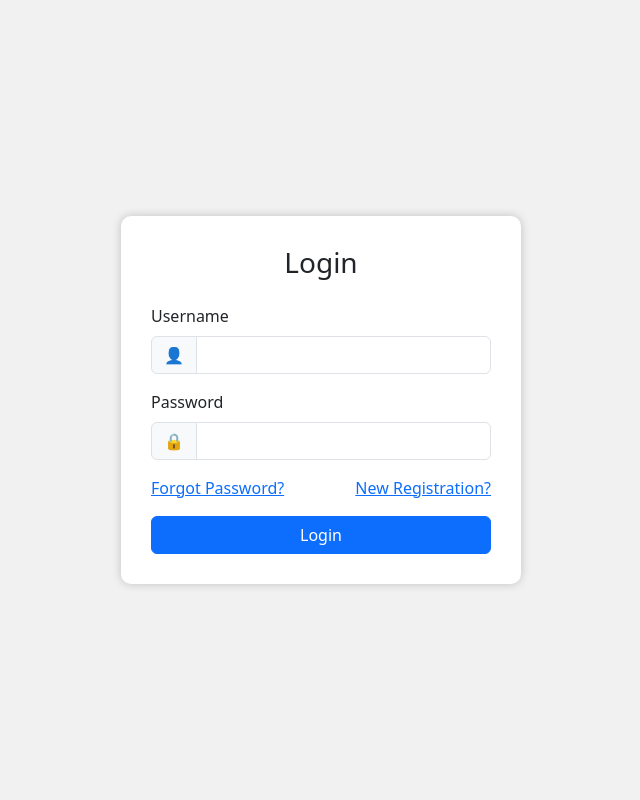
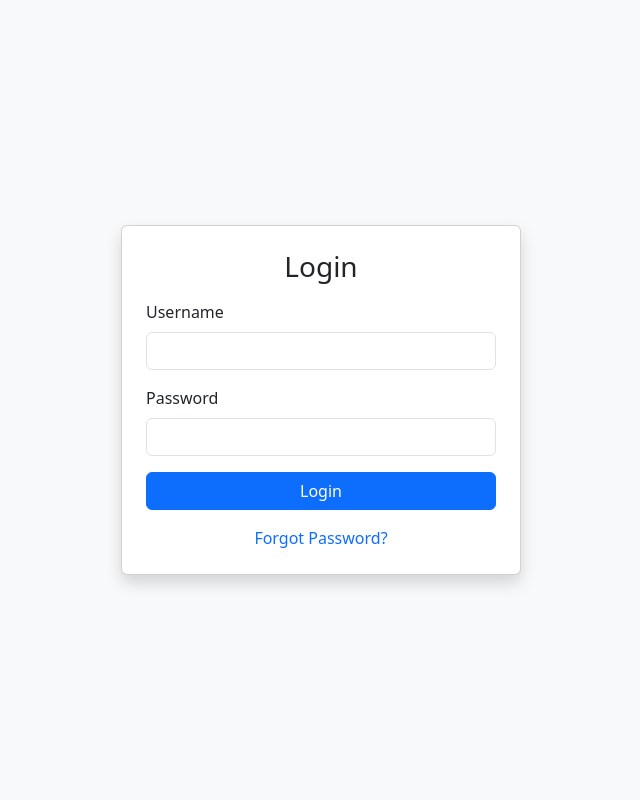
Before and after one commit to Madhan12-tech/Vanes_erp, a Flask app: page / in a window 1280 px wide. Shown: the whole page, without its empty margins (319-959 px from the left). Run offline with Flask 3, Linux system fonts and the light colour scheme.

Commit message:
Update login.html

```diff
--- a/templates/login.html
+++ b/templates/login.html
@@ -1,62 +1,46 @@
-<!DOCTYPE html><html lang="en">
+<!DOCTYPE html>
+<html lang="en">
 <head>
-  <meta charset="UTF-8">
-  <meta name="viewport" content="width=device-width, initial-scale=1.0">
-  <title>Login</title>
+  <meta charset="UTF-8" />
+  <meta name="viewport" content="width=device-width, initial-scale=1" />
+  <title>Login - Vanes ERP</title>
   <link href="https://cdn.jsdelivr.net/npm/bootstrap@5.3.0/dist/css/bootstrap.min.css" rel="stylesheet">
-  <style>
-    body {
-      display: flex;
-      justify-content: center;
-      align-items: center;
-      height: 100vh;
-      background-color: #f1f1f1;
-    }
-    .login-box {
-      background-color: white;
-      padding: 30px;
-      border-radius: 10px;
-      box-shadow: 0 0 10px rgba(0,0,0,0.2);
-      width: 100%;
-      max-width: 400px;
-    }
-  </style>
 </head>
-<body>
-  <div class="login-box">
-    <h3 class="mb-4 text-center">Login</h3>
+<body class="bg-light">
+
+<div class="container d-flex justify-content-center align-items-center vh-100">
+  <div class="card shadow p-4" style="width: 100%; max-width: 400px;">
+    <h3 class="text-center mb-3">Login</h3>
+
     {% with messages = get_flashed_messages(with_categories=true) %}
       {% if messages %}
         {% for category, message in messages %}
-          <div class="alert alert-{{ category }}">{{ message }}</div>
+          <div class="alert alert-{{ category }} alert-dismissible fade show" role="alert">
+            {{ message }}
+            <button type="button" class="btn-close" data-bs-dismiss="alert" aria-label="Close"></button>
+          </div>
         {% endfor %}
       {% endif %}
-    {% endwith %}<form method="POST">
-  <div class="mb-3">
-    <label for="username" class="form-label">Username</label>
-    <div class="input-group">
-      <span class="input-group-text">👤</span>
-      <input type="text" name="username" class="form-control" required>
+    {% endwith %}
+
+    <form method="POST">
+      <div class="mb-3">
+        <label class="form-label">Username</label>
+        <input type="text" name="username" class="form-control" required>
+      </div>
+      <div class="mb-3">
+        <label class="form-label">Password</label>
+        <input type="password" name="password" class="form-control" required>
+      </div>
+      <button type="submit" class="btn btn-primary w-100">Login</button>
+    </form>
+
+    <div class="text-center mt-3">
+      <a href="{{ url_for('forgot') }}" class="text-decoration-none">Forgot Password?</a>
     </div>
   </div>
-  <div class="mb-3">
-    <label for="password" class="form-label">Password</label>
-    <div class="input-group">
-      <span class="input-group-text">🔒</span>
-      <input type="password" name="password" class="form-control" required>
-    </div>
-  </div>
+</div>
 
-  <div class="d-flex justify-content-between align-items-center mb-3">
-    <a href="{{ url_for('forgot') }}">Forgot Password?</a>
-    <a href="{{ url_for('register') }}">New Registration?</a>
-  </div>
-
-  <div class="d-grid">
-    <button type="submit" class="btn btn-primary">Login</button>
-  </div>
-</form>
-
-  </div>
+<script src="https://cdn.jsdelivr.net/npm/bootstrap@5.3.0/dist/js/bootstrap.bundle.min.js"></script>
 </body>
 </html>
```
